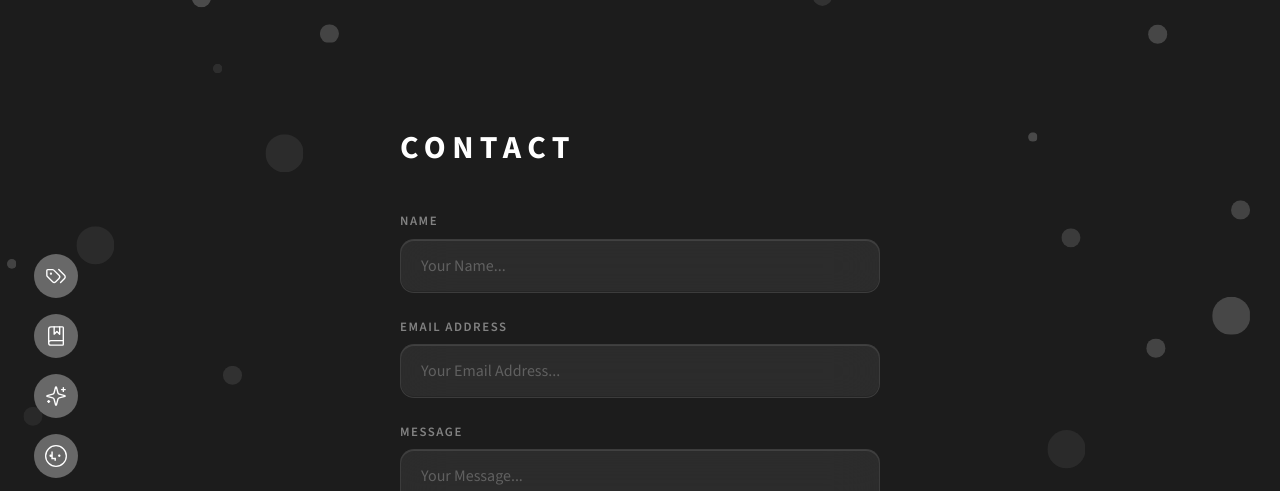
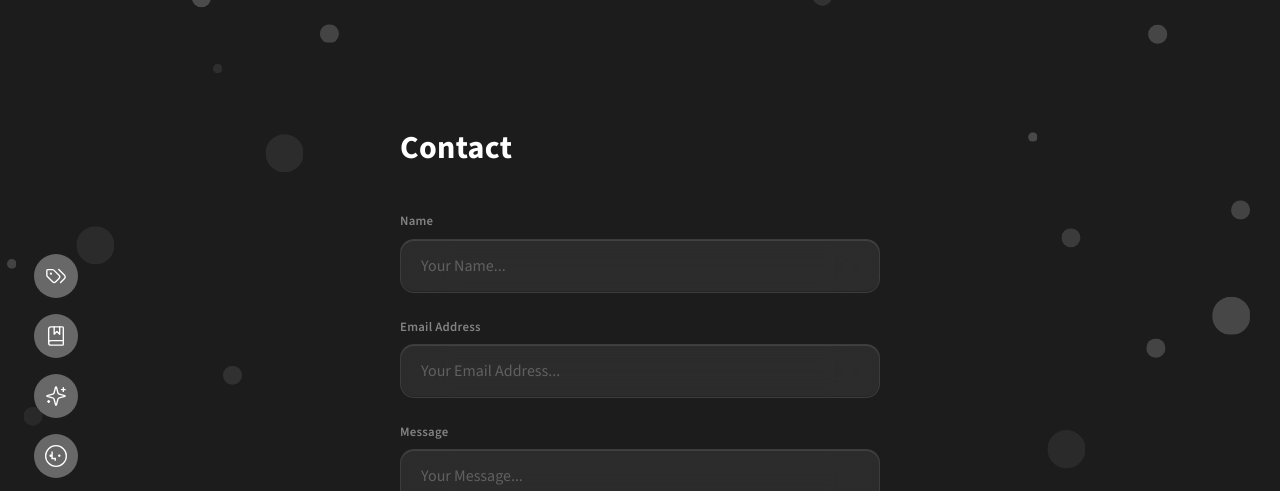
Before and after one commit to jesusharo/portfolio, a React (Vite) app: page /contact in a window 1280 px wide. Shown: the top 491 px of the page. Built offline with nearby package versions, Linux system fonts and the light colour scheme.

Commit message:
Update ContactView component and add reference screenshot
Replit-Commit-Author: Agent

```diff
--- a/src/app/components/ContactView.tsx
+++ b/src/app/components/ContactView.tsx
@@ -23,8 +23,7 @@ const LABEL_STYLE: React.CSSProperties = {
   fontFamily: "'Source Sans 3', sans-serif",
   fontSize: '0.8rem',
   fontWeight: 600,
-  letterSpacing: '0.12em',
-  textTransform: 'uppercase',
+  letterSpacing: '0.02em',
   color: 'rgba(255,255,255,0.45)',
   display: 'block',
   marginBottom: '8px',
@@ -62,8 +61,7 @@ export default function ContactView() {
               fontFamily: "'Source Sans 3', sans-serif",
               fontSize: '2rem',
               fontWeight: 700,
-              letterSpacing: '0.2em',
-              textTransform: 'uppercase',
+              letterSpacing: '0.01em',
             }}
           >
             Contact
```
Also changed, not shown: attached_assets/Screenshot_2026-08-14_at_4.46.07_p.m._1786747569270.png (added).
